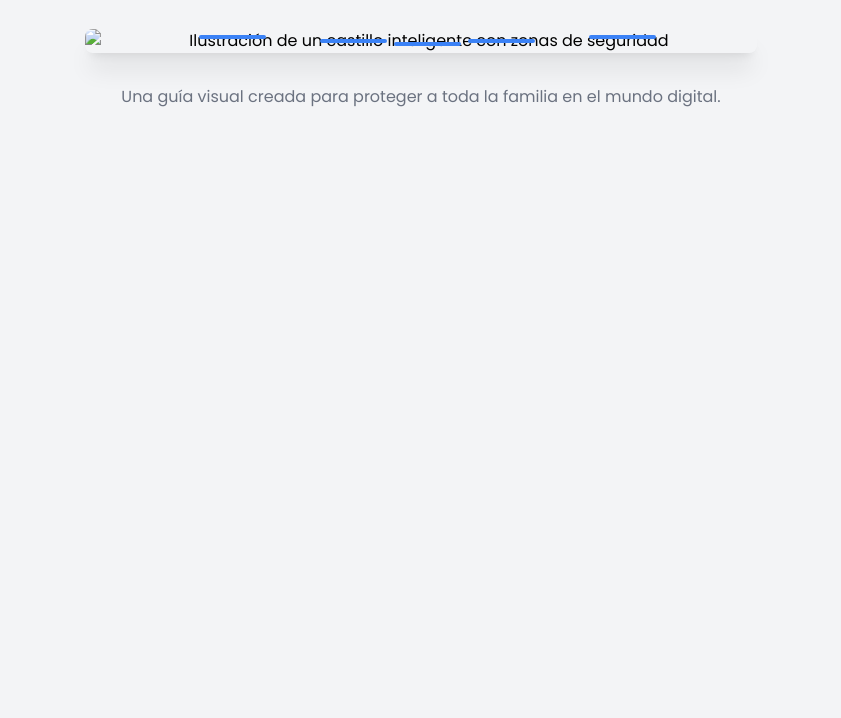
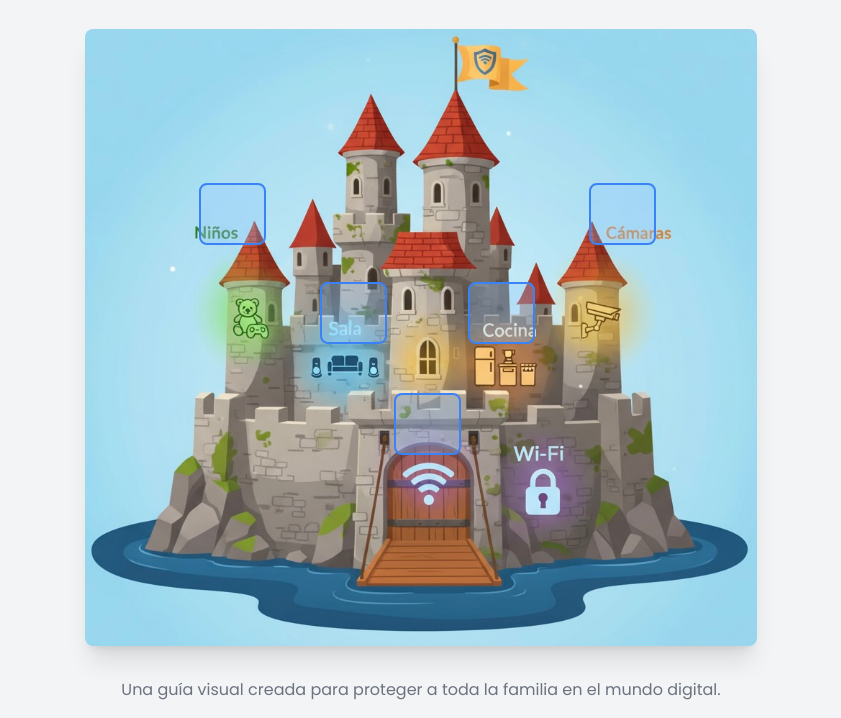
Before and after one commit to FcastroC/Castillo_Inteligente.github.io, a plain HTML site: page index.html in a window 1280 px wide. Shown: the part 163-881 px from the top of the page, without its empty margins (219-1060 px from the left). Before the commit the page ends 800 px from the top, so only its background shows below. Drawn offline with nearby package versions, Linux system fonts and the light colour scheme.

Commit message:
Update index.html

```diff
--- a/index.html
+++ b/index.html
@@ -142,7 +142,7 @@
 
         <!-- Contenedor de la Casa Interactiva (SVG) -->
         <div class="castle-container w-full max-w-2xl mx-auto shadow-xl rounded-lg">
-            <img src="imagen.png"
+            <img src="imagen.jpg"
                  alt="Ilustración de un castillo inteligente con zonas de seguridad"
                  class="w-full h-auto rounded-lg block">
 
```
